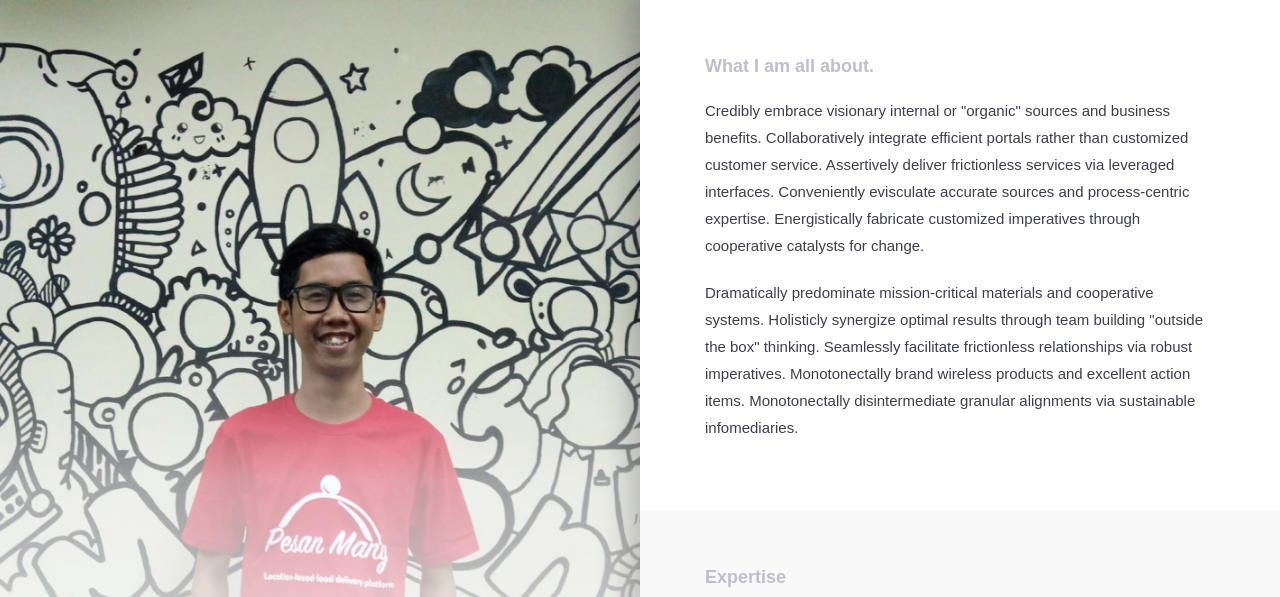
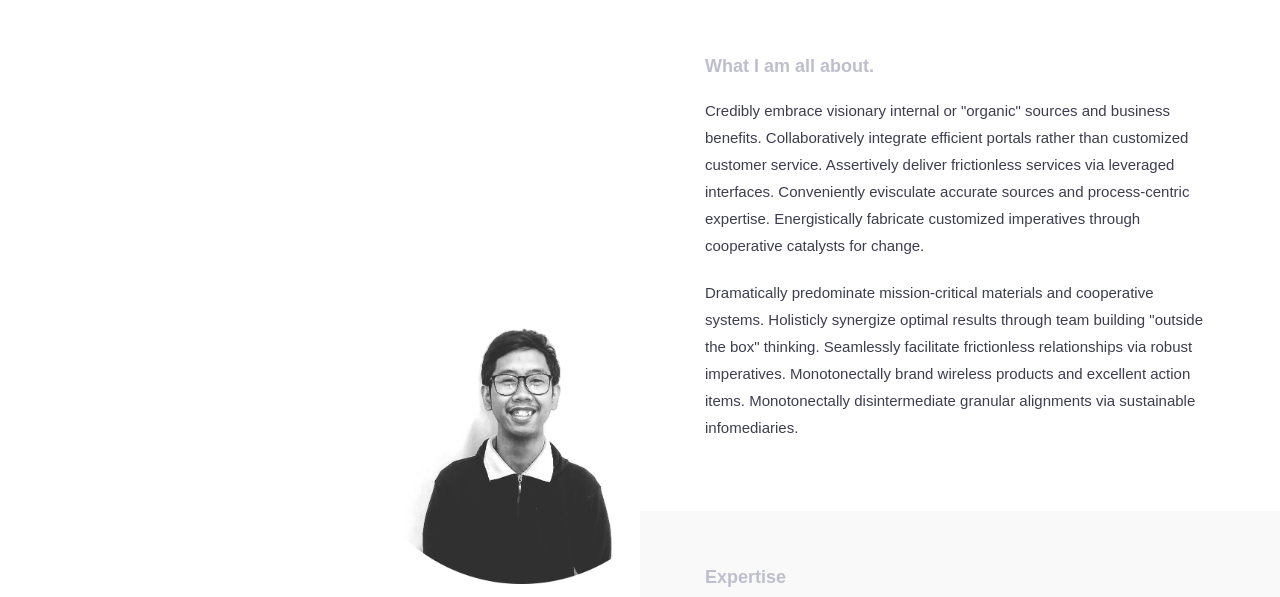
Before and after one commit to adinugrhoo/adinugrhoo.com, a plain HTML site: page index.html in a window 1280 px wide. Shown: the top 597 px of the page. Drawn offline with Linux system fonts and the light colour scheme; a web font is replaced by a local one.

Commit message:
Include Typeit and new Profile

```diff
--- a/css/style.css
+++ b/css/style.css
@@ -186,7 +186,6 @@ button:focus,
     width      : 50%;
     position   : absolute;
     right      : 0;
-    box-shadow : -10px -10px 30px rgba(0, 0, 0, 0.23);
     }
 
 @media (max-width : 600px) {
@@ -257,32 +256,13 @@ button:focus,
 
 .header .profile-img {
     position            : absolute;
-    top                 : 0;
-    left                : 0;
-    z-index             : -1;
-    width               : 100%;
-    height              : 100%;
-    background-image    : url(../img/test1.jpg);
+    top                 : 30%;
+    left                : 60%;
+    width               : 43%;
+    height              : 43%;
+    background-image    : url(../img/adinugroho.png);
     background-size     : cover;
     background-position : center top;
-    /* transform           : rotateY(180deg);  */
-    }
-
-.header .profile-img:before {
-    content    : "";
-    position   : absolute;
-    left       : 0;
-    top        : 0;
-    right      : 0;
-    bottom     : 0;
-    background : linear-gradient(
-            0deg,
-            rgb(255, 255, 255) 0%,
-            rgba(255, 255, 255, 0.60)  40%,
-            transparent 60%,
-            transparent 100%
-    );
-
     }
 
 .header .content {
--- a/index.html
+++ b/index.html
@@ -5,7 +5,10 @@
     <meta http-equiv="X-UA-Compatible" content="IE=edge">
     <meta name="viewport" content="width=device-width, initial-scale=1">
     <!-- The above 3 meta tags *must* come first in the head; any other head content must come *after* these tags -->
-    <title>Adi Nugroho, Digital Product Designer</title>
+    <title>Adi Nugroho, UI/UX Designer</title>
+
+    <!-- typeit -->
+    <script src="typeit.min.js"></script>
 
     <!-- favicon -->
     <link href="favicon.png" rel=icon>
@@ -23,12 +26,6 @@
     <!-- Style CSS -->
     <link href="css/style.css" rel="stylesheet">
 
-    <!-- HTML5 shim and Respond.js for IE8 support of HTML5 elements and media queries -->
-    <!-- WARNING: Respond.js doesn't work if you view the page via file:// -->
-    <!--[if lt IE 9]>
-    <script src="https://oss.maxcdn.com/html5shiv/3.7.2/html5shiv.min.js"></script>
-    <script src="https://oss.maxcdn.com/respond/1.4.2/respond.min.js"></script>
-    <![endif]-->
 </head>
 <body id="page-top" data-spy="scroll" data-target=".navbar">
 <div id="main-wrapper">
@@ -43,13 +40,6 @@
 <div class="left-col-block blocks">
     <header class="header">
         <div class="content text-center">
-            <h1>Hi, my name is
-                <span class="sp-1">Adi Nugroho</span>
-                and
-                <span class="sp-1">Welcome!</span>
-            </h1>
-
-            <!-- <p class="lead">UI/UX Designer</p>
             <ul class="social-icon">
                 <li><a href="#"><i class="fa fa-facebook" aria-hidden="true"></i></a></li>
                 <li><a href="#"><i class="fa fa-twitter" aria-hidden="true"></i></a></li>
```
Also changed, not shown: favicon.png, img/adinugroho.png (added), img/test1.jpg (deleted), img/test2.jpeg (deleted), img/test3.jpg (deleted), img/test4.jpg (deleted), package-lock.json (added), 1 other file.
